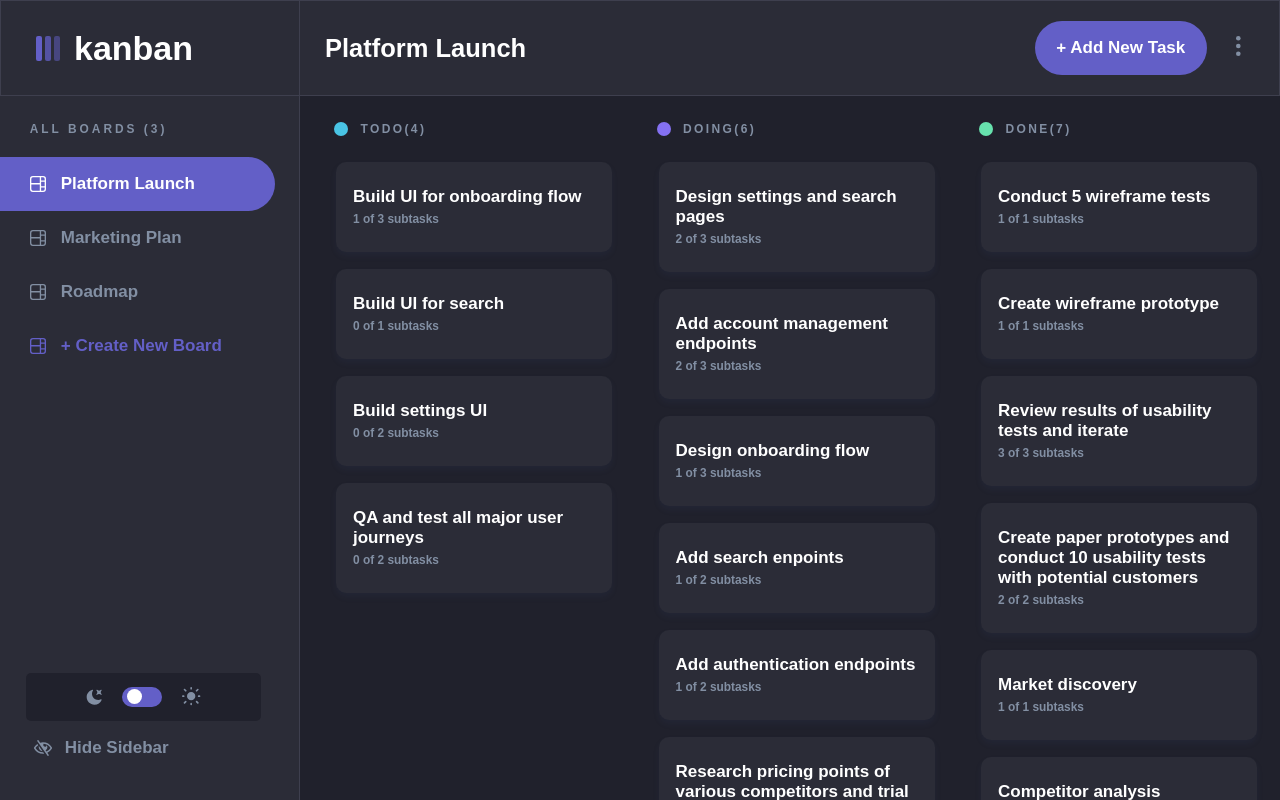
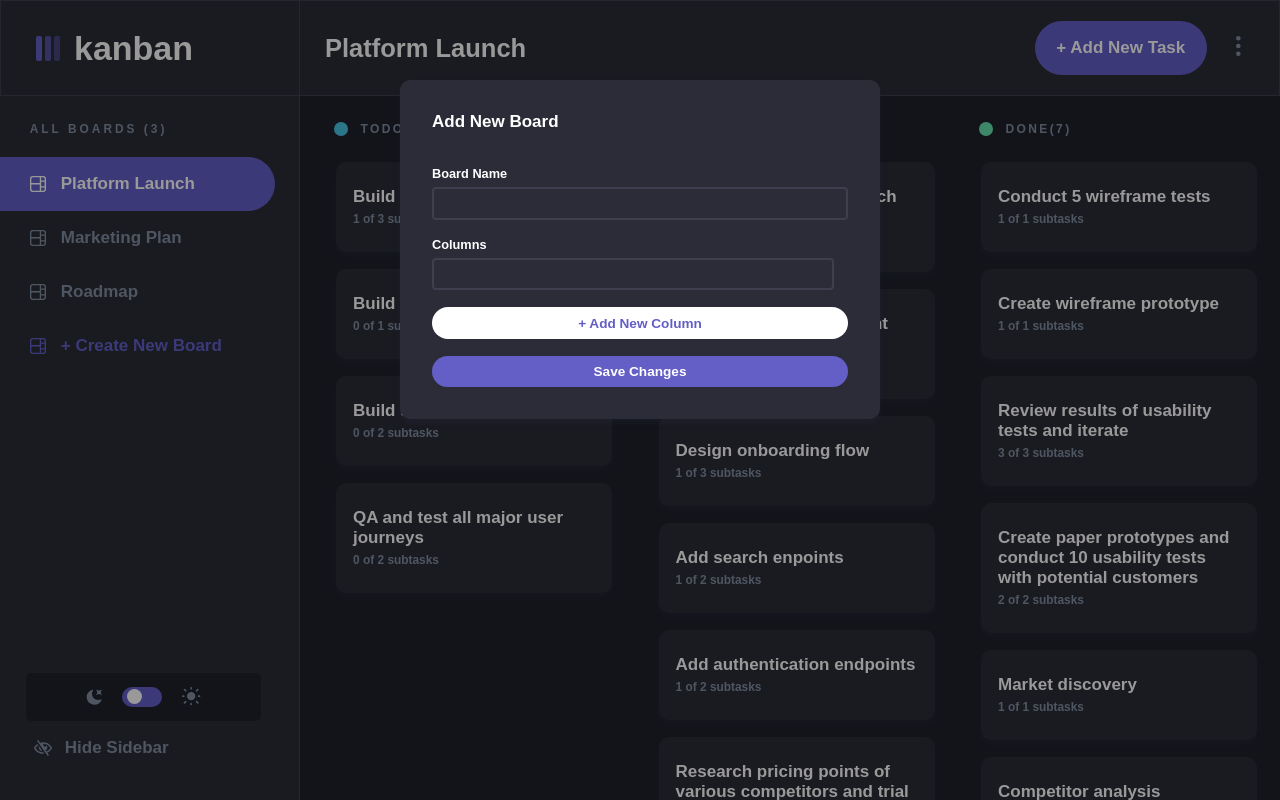
Before and after one commit to AndyGuit/kanban-task-management, a React (Vite) app: page / in a window 1280 px wide. Both pictures are taken after a click on the button "+ Create New Board". Built offline with nearby package versions, Linux system fonts and the light colour scheme.

Commit message:
feat: add new board form

```diff
--- /dev/null
+++ b/src/components/ModalForms/AddNewBoard.tsx
@@ -0,0 +1,118 @@
+import { FormEvent, Fragment, useState } from 'react';
+import { useDispatch } from 'react-redux';
+import generateRandomId from '../../functions/randomId';
+import validate from '../../functions/validate';
+import useInput from '../../hooks/use-input';
+import { dataActions } from '../../store/slices/data-slice';
+import { uiActions } from '../../store/slices/ui-slice';
+import { IBoard, IColumn } from '../../types/dataTypes';
+import Button from '../UI/Button';
+import Input from '../UI/Input';
+import InputWithValidation from '../UI/InputWithValidation';
+import classes from './Form.module.scss';
+
+const AddNewBoard = () => {
+  const dispatch = useDispatch();
+
+  const nameInput = useInput(validate.notEmpty);
+
+  const [newColumns, setNewColumns] = useState<IColumn[]>([
+    { name: '', id: generateRandomId(), tasks: [] },
+  ]);
+
+  const [columnsHasNames, setColumnsHasNames] = useState(true);
+
+  const addColumnHandler = () => {
+    setNewColumns(state => [
+      ...state,
+      { id: generateRandomId(), name: '', tasks: [] },
+    ]);
+  };
+
+  const columnChangeHandler = (value: string, index: number) => {
+    newColumns[index].name = value;
+  };
+
+  const removeColumnHandler = (index: number) => {
+    setNewColumns(state => state.filter((_, i) => i !== index));
+  };
+
+  const columnsList = (
+    <Fragment>
+      <ul className={`form-columns-list ${classes['form-columns-list']}`}>
+        {newColumns.map((column, index) => (
+          // TODO: generate random id for key
+          <li key={`${column.name}${index}`}>
+            <InputWithValidation
+              onBlur={() => {
+                setNewColumns([...newColumns]);
+                setColumnsHasNames(true);
+              }}
+              onChange={(value: string) => columnChangeHandler(value, index)}
+              validateFn={validate.notEmpty}
+              value={column.name}
+              isRemovable={newColumns.length > 1}
+              onRemove={removeColumnHandler.bind(null, index)}
+              type="text"
+            />
+          </li>
+        ))}
+      </ul>
+      {!columnsHasNames && (
+        <p className="error-text">All columns should have title</p>
+      )}
+    </Fragment>
+  );
+
+  const submitHandler = (e: FormEvent<HTMLFormElement>) => {
+    e.preventDefault();
+
+    const inputsNotEmpty = newColumns.every(col => col.name !== '');
+    setColumnsHasNames(inputsNotEmpty);
+
+    if (nameInput.isValid && inputsNotEmpty) {
+      const newBoard: IBoard = {
+        id: generateRandomId(),
+        isActive: true,
+        columns: newColumns,
+        name: nameInput.value,
+      };
+
+      dispatch(dataActions.addBoard(newBoard));
+      dispatch(dataActions.setActiveBoard(newBoard.id));
+      dispatch(uiActions.hideModal());
+
+      console.log(newBoard);
+    }
+  };
+
+  return (
+    <form onSubmit={submitHandler} className={`form ${classes.form}`}>
+      <h3>Add New Board</h3>
+      <div className={classes['form-input']}>
+        <label htmlFor="board-name">Board Name</label>
+        <Input
+          id="board-name"
+          invalid={nameInput.hasError}
+          onChange={nameInput.valueChangeHandler}
+          onBlur={nameInput.inputBlurHandler}
+          value={nameInput.value}
+          isRemovable={false}
+          type="text"
+        />
+      </div>
+      <div className={classes['form-input']}>
+        <label>Columns</label>
+        {columnsList}
+      </div>
+      <Button onClick={addColumnHandler} btnStyle="form-secondary">
+        + Add New Column
+      </Button>
+      <Button btnStyle="form-primary" type="submit">
+        Save Changes
+      </Button>
+    </form>
+  );
+};
+
+export default AddNewBoard;
--- a/src/components/ModalForms/ModalContentForm.tsx
+++ b/src/components/ModalForms/ModalContentForm.tsx
@@ -2,6 +2,7 @@ import { Fragment } from 'react';
 import { useSelector } from 'react-redux';
 import { RootState } from '../../store';
 import { ModalContent } from '../../types/modalFormContentTypes';
+import AddNewBoard from './AddNewBoard';
 import AddNewColumn from './AddNewColumn';
 import AddNewTask from './AddNewTask';
 import Confirm from './Confirm';
@@ -32,6 +33,9 @@ const ModalContentForm = () => {
     case ModalContent.addNewColumn:
       content = <AddNewColumn />;
       break;
+    case ModalContent.addNewBoard:
+      content = <AddNewBoard />;
+      break;
     default:
       break;
   }
--- a/src/components/UI/Input.tsx
+++ b/src/components/UI/Input.tsx
@@ -37,6 +37,7 @@ const Input = (props: Props) => {
         id={props.id}
         value={value}
         onChange={changeHandler}
+        onBlur={props.onBlur}
         className={inputClasses}
         rows={6}></textarea>
     );
@@ -49,6 +50,7 @@ const Input = (props: Props) => {
         id={props.id}
         value={value}
         onChange={changeHandler}
+        onBlur={props.onBlur}
         className={inputClasses}
         type="text"
       />
--- a/src/layout/Sidebar/Sidebar.tsx
+++ b/src/layout/Sidebar/Sidebar.tsx
@@ -12,6 +12,7 @@ import { RootState } from '../../store/index';
 import { uiActions } from '../../store/slices/ui-slice';
 import classes from './Sidebar.module.scss';
 import { dataActions } from '../../store/slices/data-slice';
+import { ModalContent } from '../../types/modalFormContentTypes';
 
 const Sidebar = () => {
   const dispatch = useDispatch();
@@ -29,6 +30,11 @@ const Sidebar = () => {
   const asideClasses = `sidebar ${classes['sidebar']} ${
     hasSidebar ? '' : classes['hidden']
   }`;
+
+  const handleAddBoard = () => {
+    dispatch(uiActions.setModalContent(ModalContent.addNewBoard));
+    dispatch(uiActions.showModal());
+  };
 
   return (
     <Fragment>
@@ -50,7 +56,7 @@ const Sidebar = () => {
                 </li>
               );
             })}
-            <Button btnStyle="create-board">
+            <Button onClick={handleAddBoard} btnStyle="create-board">
               <IconBoard />+ Create New Board
             </Button>
           </ul>
--- a/src/store/slices/data-slice.ts
+++ b/src/store/slices/data-slice.ts
@@ -1,7 +1,7 @@
 import { createSlice } from '@reduxjs/toolkit';
 import { PayloadAction } from '@reduxjs/toolkit';
 import { initialData } from '../../data';
-import { IColumn, ITask } from '../../types/dataTypes';
+import { IBoard, IColumn, ITask } from '../../types/dataTypes';
 
 const dataSlice = createSlice({
   name: 'data',
@@ -57,6 +57,10 @@ const dataSlice = createSlice({
       state.activeBoard.columns = action.payload;
     },
 
+    addBoard: (state, action: PayloadAction<IBoard>) => {
+      state.boards.push(action.payload);
+    },
+
     saveChanges: (
       state,
       action: PayloadAction<'board' | 'column' | 'task'>
--- a/src/types/modalFormContentTypes.ts
+++ b/src/types/modalFormContentTypes.ts
@@ -5,4 +5,5 @@ export enum ModalContent {
   confirmDeleteTask = 'CONFIRM_DELETE_TASK',
   confirmDeleteBoard = 'CONFIRM_DELETE_BOARD',
   addNewColumn = 'ADD_NEW_COLUMN',
+  addNewBoard = 'ADD_NEW_BOARD',
 }
```
